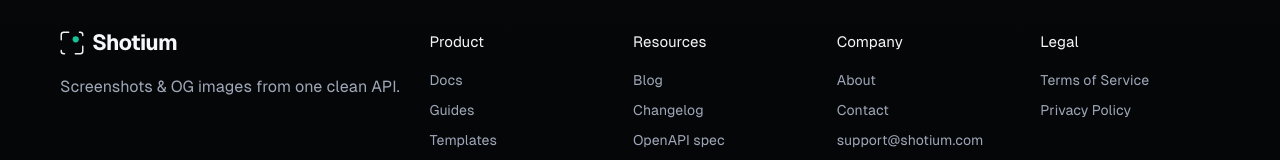
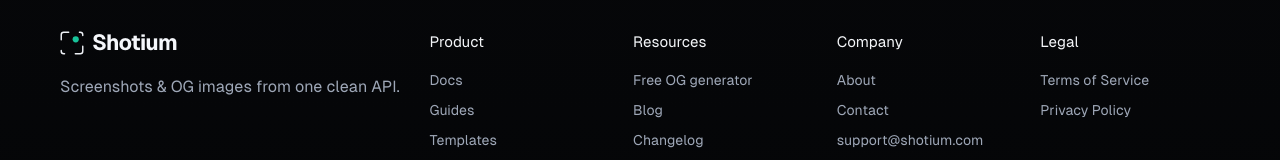
Before and after one commit to shotium/status, a Nuxt app in the folder site/: page / in a window 1280 px wide. Shown: the part 904-1064 px from the top of the page. Built offline with nearby package versions, Linux system fonts and the light colour scheme; no server answers.

Commit message:
chore: add free OG generator link to footer

```diff
--- a/site/app/components/SiteFooter.vue
+++ b/site/app/components/SiteFooter.vue
@@ -53,6 +53,10 @@
           aria-label="Resources"
         >
           <span class="lp-foot-head">Resources</span>
+          <a
+            href="https://shotium.com/tools/og-image-generator"
+            class="lp-foot-link"
+          >Free OG generator</a>
           <a
             href="https://shotium.com/blog"
             class="lp-foot-link"
```
